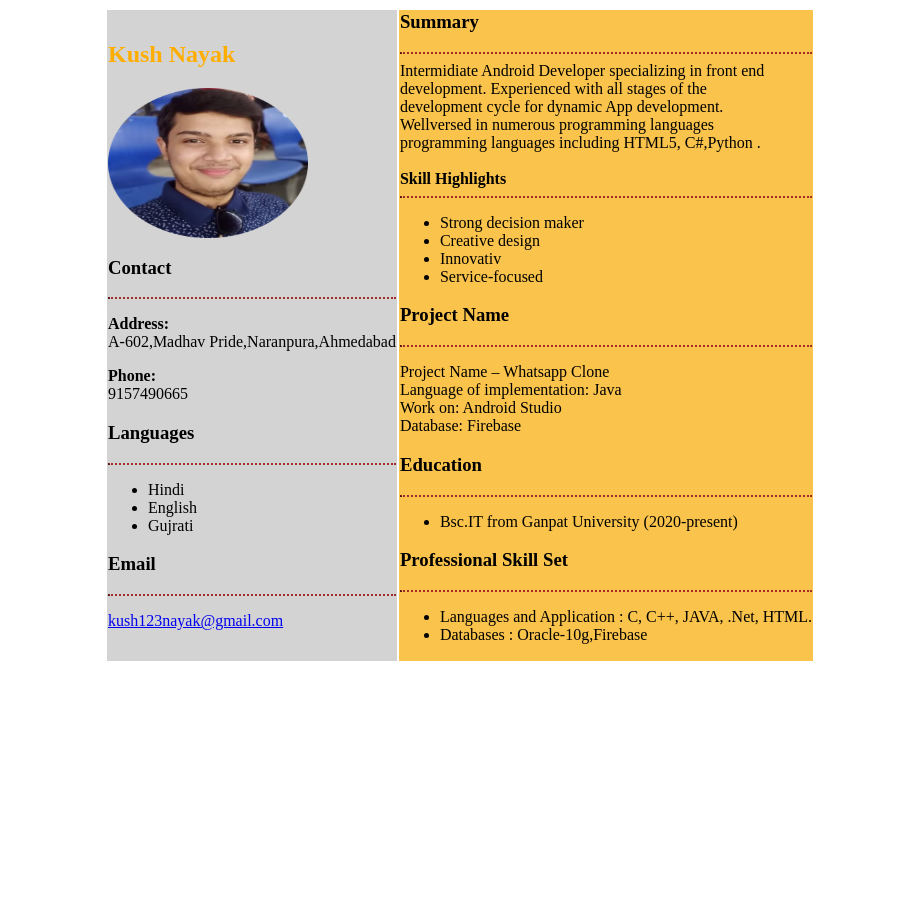
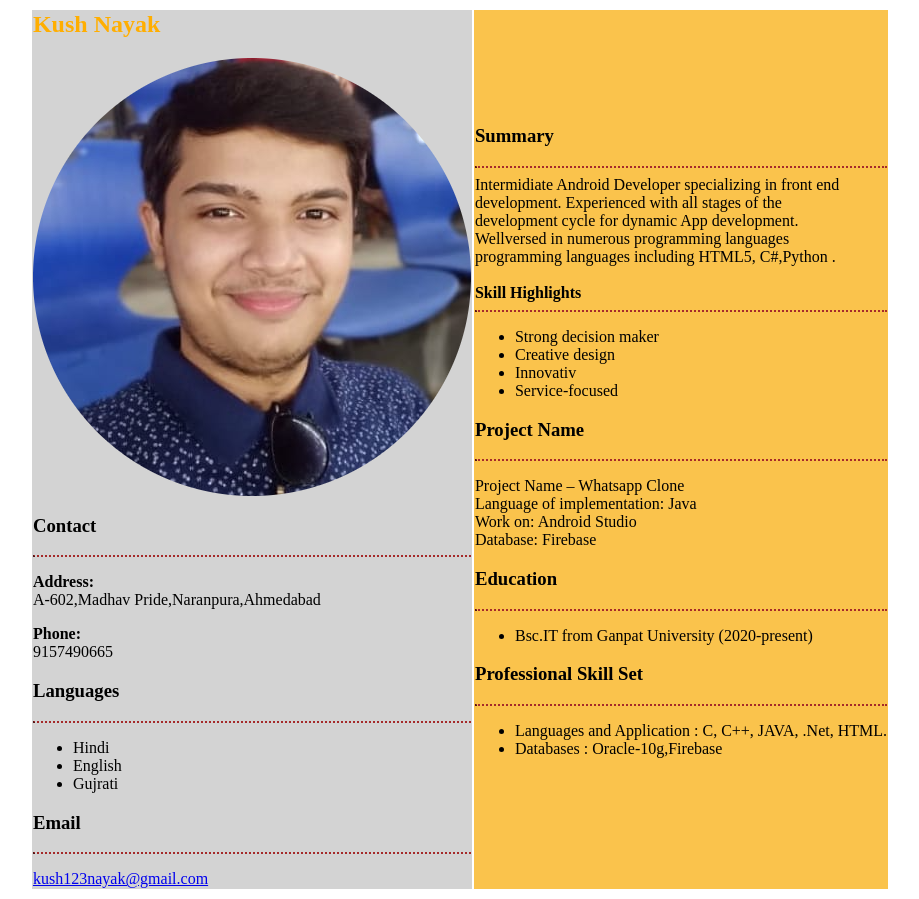
Before and after one commit to Kush12-nayak/My_CV, a plain HTML site: page index.html in a window 1280 px wide. Shown: the whole page, without its empty margins (180-1099 px from the left). Before the commit the page ends 800 px from the top, so only its background shows below. Drawn offline with Linux system fonts and the light colour scheme.

Commit message:
Update index.html

```diff
--- a/index.html
+++ b/index.html
@@ -26,7 +26,7 @@
                 <tr >
                     <td style="background-color:lightgrey ;">
                         <h2 style="color: rgb(255, 174, 0);">Kush Nayak</h2>
-                        <img src="images/kp-modified.png" width="200px" height="150px" alt="">
+                        <img src="images/kp-modified.png" style="max-width:100%;height:auto; alt="">
 
                         <h3>Contact </h3>
                         <hr>
```
